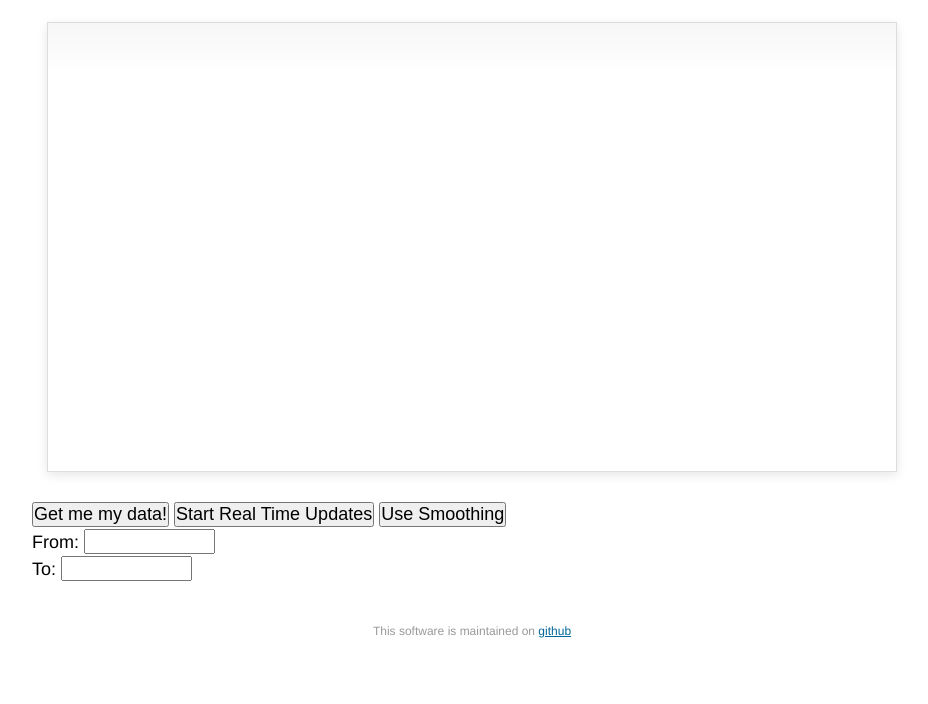
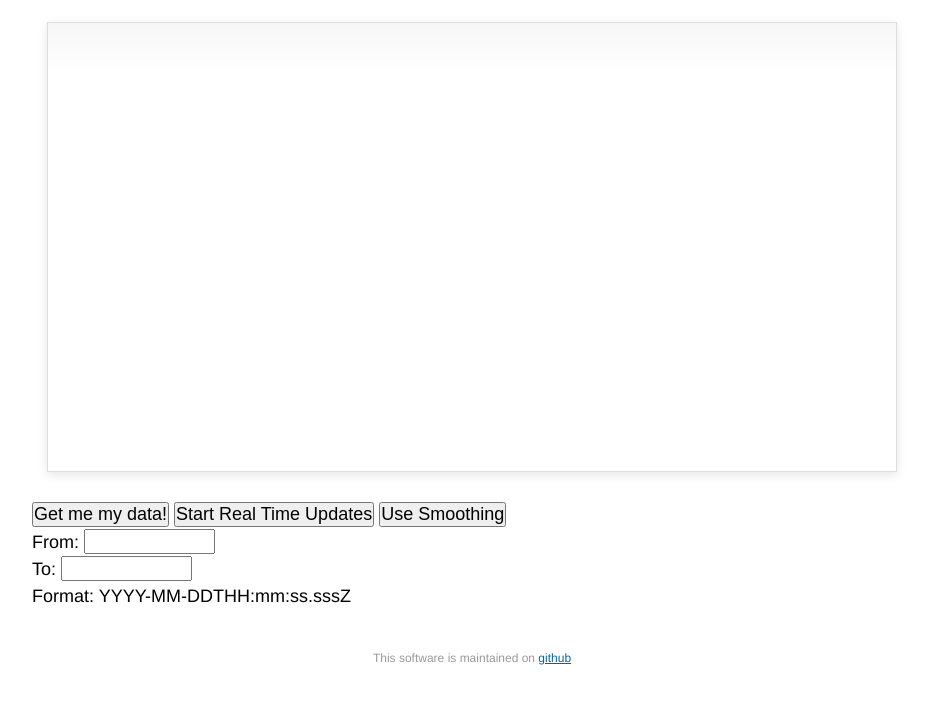
Before and after one commit to captainkirkby/Gears, a website: page node/public/plot.html in a window 1280 px wide. Shown: the part 66-770 px from the top of the page, without its empty margins (168-1096 px from the left). Drawn offline with Linux system fonts and the light colour scheme; no server answers.

Commit message:
Add temporary date formatting tip to html

```diff
--- a/node/public/plot.html
+++ b/node/public/plot.html
@@ -32,6 +32,10 @@
 		<br/> To:
 		<input type="text" id="to" size="10" value=""></input>
 
+		<br/>
+
+		Format: YYYY-MM-DDTHH:mm:ss.sssZ
+
 	</div>
 
 	<div id="footer">
```
